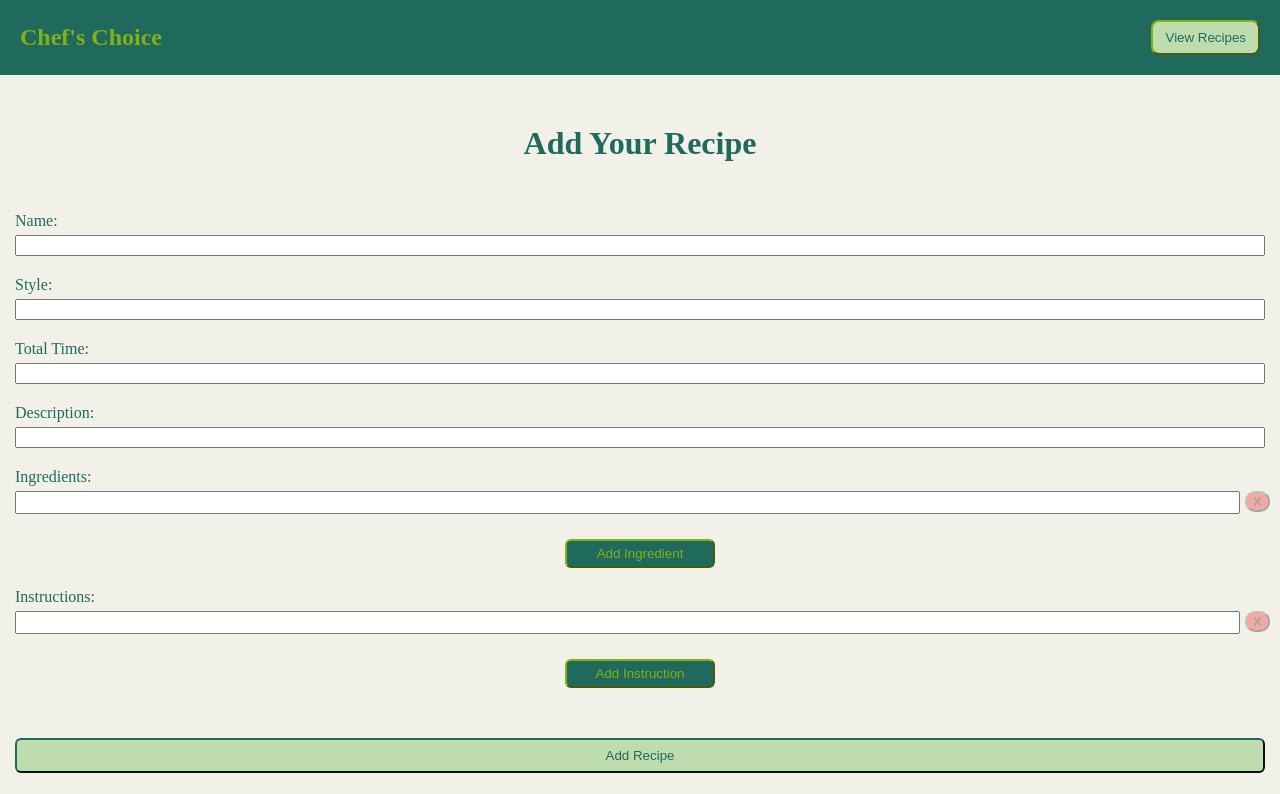
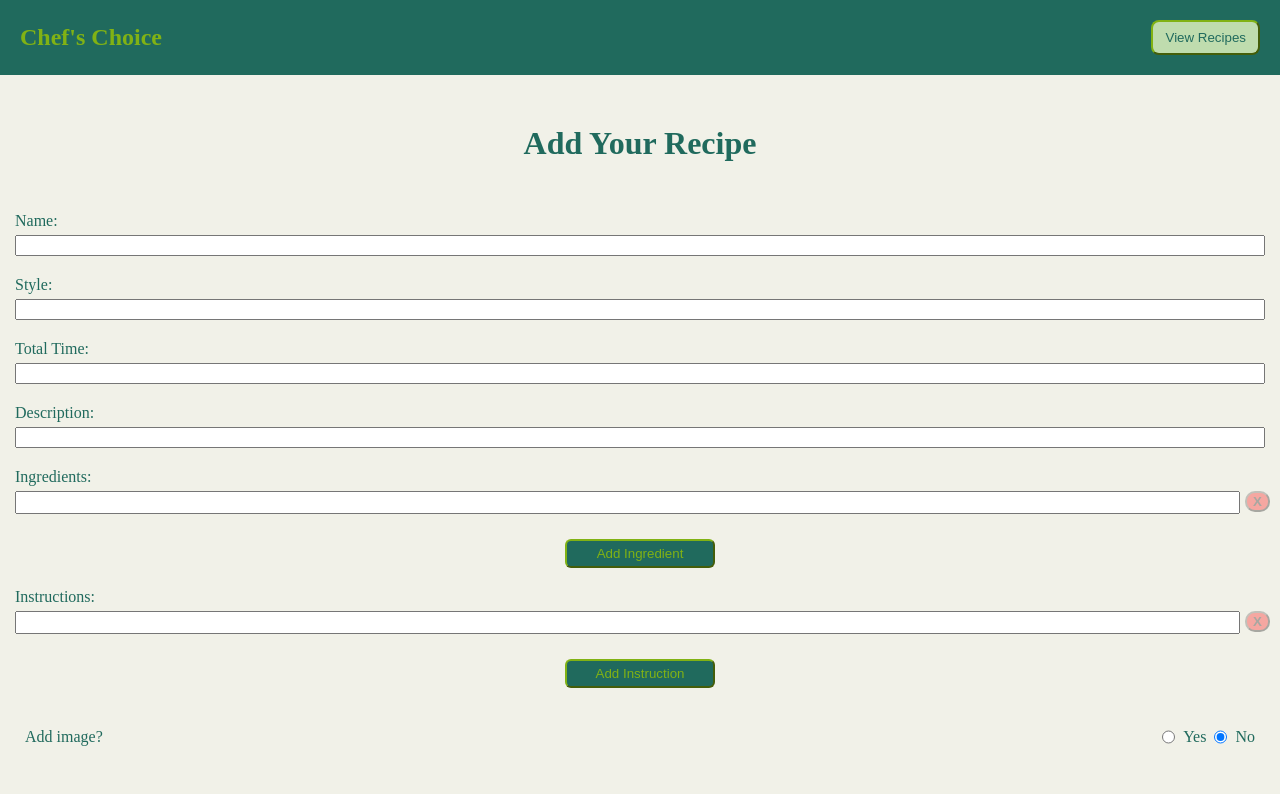
Before and after one commit to jcogs94/chefs-choice, a React (Vite) app in the folder frontend/: page /recipes/new in a window 1280 px wide. Shown: the top 794 px of the page. Built offline with nearby package versions, Linux system fonts and the light colour scheme.

Commit message:
add recipe form complete

```diff
--- a/frontend/src/components/NewRecipe/NewRecipe.css
+++ b/frontend/src/components/NewRecipe/NewRecipe.css
@@ -18,7 +18,7 @@ input {
 
     color: var(--dark);
 
-    > div {
+    > div, #add-img-input {
         width: 100%;
 
         display: flex;
@@ -90,3 +90,22 @@ input {
     border-radius: 6px;
     background-color: var(--dark);
 }
+
+#add-img-prompt {
+    margin-top: 20px;
+    padding: 0 10px;
+
+    display: flex;
+    flex-direction: row;
+    justify-content: space-between;
+}
+
+#add-img-radio-buttons {
+    display: flex;
+    flex-direction: row;
+    gap: 8px;
+}
+
+#add-img-input {
+    margin-top: 10px;
+}
--- a/frontend/src/components/NewRecipe/NewRecipe.jsx
+++ b/frontend/src/components/NewRecipe/NewRecipe.jsx
@@ -19,6 +19,7 @@ const NewRecipe = () => {
         ingredients: [''],
         instructions: ['']
     })
+    const [addImg, setAddImg] = useState(false)
 
     return <>
         <h1 id='new-recipe-heading'>Add Your Recipe</h1>
@@ -37,13 +38,15 @@ const NewRecipe = () => {
             </div>
             <div>
                 <label htmlFor="time_to_complete">Total Time:</label>
-                <input id="time_to_complete" name="time_to_complete" type="text" value={newRecipe.time_to_complete}
+                <input id="time_to_complete" name="time_to_complete" type="text"
+                    value={newRecipe.time_to_complete}
                     onChange={(e) => handleChange(e, newRecipe, setNewRecipe)} />
                 {/* { errors.firstName && <p className='error'>{errors.firstName}</p> } */}
             </div>
             <div>
                 <label htmlFor="description">Description:</label>
-                <input id="description" name="description" type="text" value={newRecipe.description}
+                <input id="description" name="description" type="text"
+                    value={newRecipe.description}
                     onChange={(e) => handleChange(e, newRecipe, setNewRecipe)} />
                 {/* { errors.firstName && <p className='error'>{errors.firstName}</p> } */}
             </div>
@@ -89,6 +92,29 @@ const NewRecipe = () => {
                     onClick={() => handleAddInstruction(newRecipe, setNewRecipe)}
                     >Add Instruction</button>
             </div>
+            <div>
+                <div id="add-img-prompt">
+                    <label htmlFor="add-img-radio-buttons">Add image?</label>
+                    <div id="add-img-radio-buttons">
+                        <input type="radio" name="add-img" id="add-img-yes"
+                            onChange={() => setAddImg(true)} />
+                        <label htmlFor="add-img-yes">Yes</label>
+                        <input type="radio" name="add-img" id="add-img-no"
+                            defaultChecked
+                            onChange={() => setAddImg(false)} />
+                        <label htmlFor="add-img-no">No</label>
+                    </div>
+                </div>
+                {addImg
+                    ? <div id='add-img-input'>
+                        <label htmlFor="img_ref">Image URL:</label>
+                        <input id="img_ref" name="img_ref" type="text"
+                            value={newRecipe.img_ref === 'none' ? '' : newRecipe.img_ref}
+                            onChange={(e) => handleChange(e, newRecipe, setNewRecipe)} />
+                        {/* { errors.firstName && <p className='error'>{errors.firstName}</p> } */}
+                    </div> : null
+                }
+            </div>
             <button type="submit">Add Recipe</button>
         </form>
     </>
```
